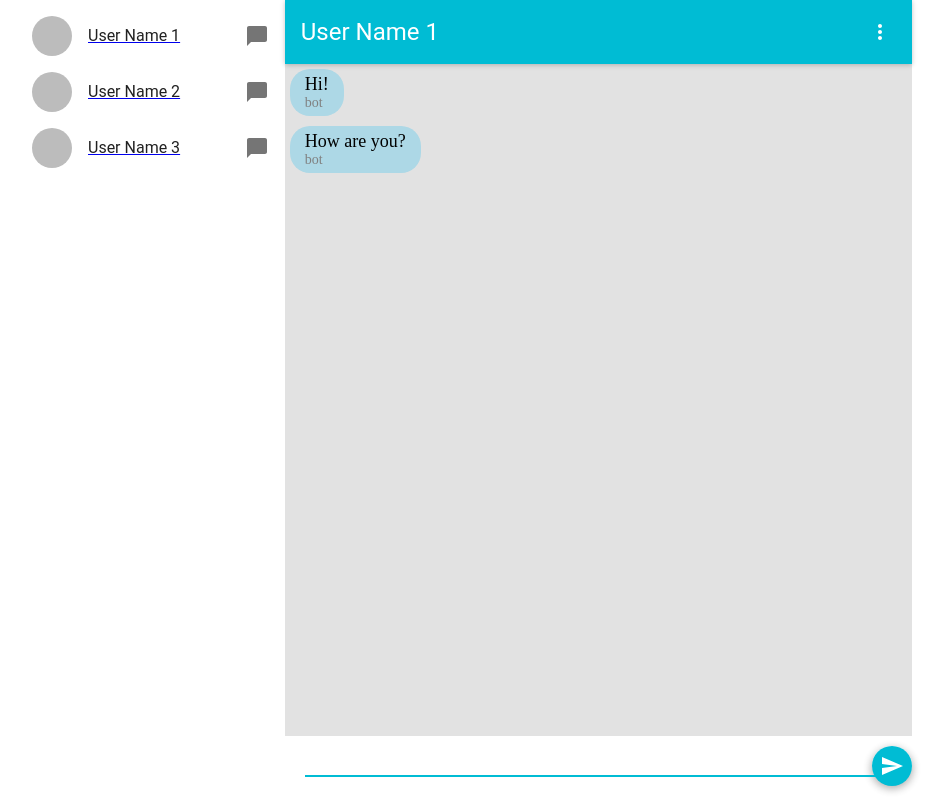
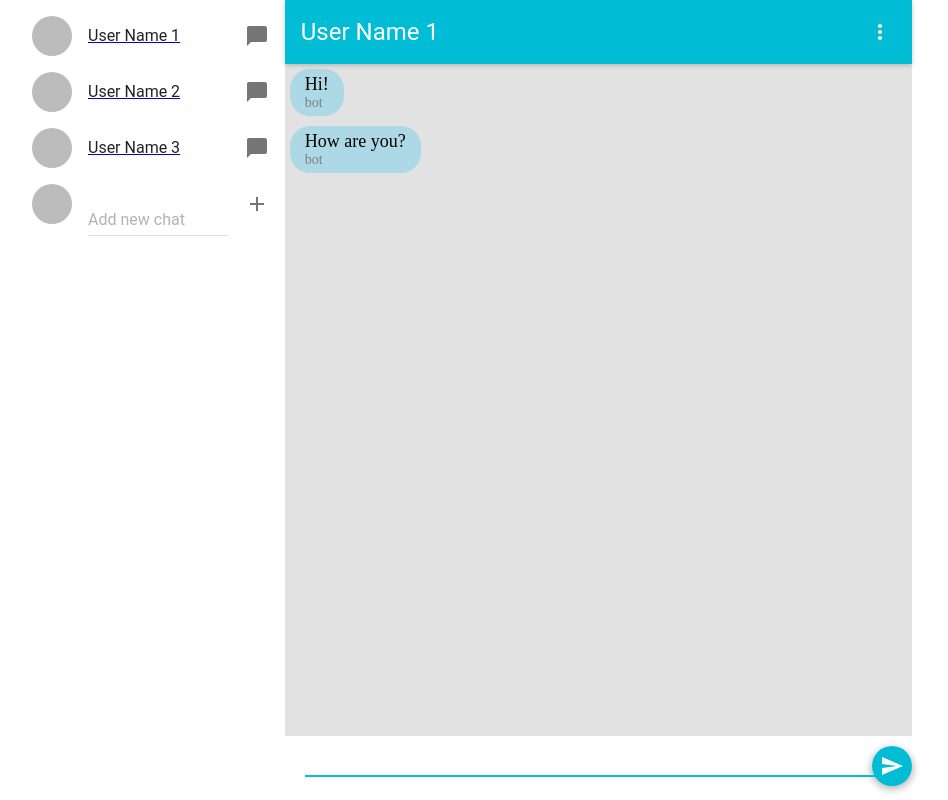
Before and after one commit to vlad4400/messenger, a React app: page / in a window 1280 px wide. Shown: the whole page, without its empty margins (176-1124 px from the left). Built offline with nearby package versions, Linux system fonts and the light colour scheme.

Commit message:
added button 'add new chat'

```diff
--- a/src/components/ChatList.jsx
+++ b/src/components/ChatList.jsx
@@ -1,10 +1,40 @@
 import React from 'react';
-import { Link } from 'react-router-dom';
+import PropTypes from 'prop-types';
+import { Link, Redirect } from 'react-router-dom';
 import {List, ListItem} from 'material-ui/List';
 import CommunicationChatBubble from 'material-ui/svg-icons/communication/chat-bubble';
 import Avatar from 'material-ui/Avatar';
+import { TextField } from 'material-ui';
+import AddIcon from 'material-ui/svg-icons/content/add';
 
 export default class ChatList extends React.Component {
+    static propTypes = {
+        addChat: PropTypes.func.isRequired
+    }
+
+    state = {
+        newChatInput: '',
+    }
+
+    handleChange = (event) => {
+        this.setState({
+            [event.target.name]: event.target.value
+        });
+    }
+
+    handleKeyUp = (event) => {
+        if (event.keyCode === 13) { //Enter
+            this.handleAddChat();
+        }
+    }
+
+    handleAddChat = () => {
+        if (this.state.newChatInput.length > 0) {
+            this.props.addChat(this.state.newChatInput);
+            this.setState({ newChatInput: '' });
+        }
+    }
+
     render() {
         return (
             <List
@@ -22,6 +52,21 @@ export default class ChatList extends React.Component {
                         </Link>
                     )
                 }
+                <ListItem
+                    key="Add new chat"
+                    leftAvatar={ <Avatar src="" /> }
+                    rightIcon={ <AddIcon onClick={ this.handleAddChat } /> }
+                    style={ { height: '60px' } }
+                    children= {<TextField
+                        key="textField"
+                        fullWidth
+                        name="newChatInput"
+                        hintText="Add new chat"
+                        onChange={ this.handleChange }
+                        value={ this.state.newChatInput }
+                        onKeyUp={ this.handleKeyUp }
+                    />}
+                />
             </List>
         )
     }
--- a/src/components/Layout.jsx
+++ b/src/components/Layout.jsx
@@ -1,5 +1,6 @@
 import React from 'react';
 import PropTypes from 'prop-types';
+import { Redirect } from 'react-router-dom';
 import ChatList from './ChatList.jsx';
 import Header from './Header.jsx';
 import MessageField from './MessageField.jsx';
@@ -24,13 +25,28 @@ export default class Layout extends React.Component {
         messages: {
             1: { sender: 'bot', text: "Hi!" },
             2: { sender: 'bot', text: "How are you?" },
-        }
+        },
+        redirect: ''
     };
 
     refInput = React.createRef();
 
+    changeChat = (chatId) => {
+        this.setState({ redirect: `/chat/${chatId}/` });
+    }
+
+    addChat = (userName) => {
+        const { chats } = this.state;
+
+        const chatId = Object.keys(chats).length + 1;
+        this.setState({
+            chats: {...chats, [chatId]: {userName, messageList: [], message: ''}}
+        });
+        this.changeChat(chatId);
+    };
+
     handleClick = () => {
-        this.handleSendMessage('me');
+        this.handleSendMessage();
         this.refInput.current.focus();
     };
 
@@ -46,23 +62,18 @@ export default class Layout extends React.Component {
 
     handleKeyUp = (event) => {
         if (event.keyCode === 13) {
-            this.handleSendMessage('me');
+            this.handleSendMessage();
         }
     }
 
-    handleSendMessage(sender, message = this.state.chats[this.props.chatId].message) {
+    handleSendMessage() {
         const { messages, chats } = this.state;
         const { chatId } = this.props;
+        const sender = 'me';
+        const message = this.state.chats[this.props.chatId].message;
+
         const messageId = ++Object.keys(messages).length;
 
-        if (sender === 'bot') {
-            this.setState({ messages: { ...messages, [messageId]: {sender, text: message} } });
-            this.setState({ chats: {...chats, [chatId]: {
-                ...chats[chatId],
-                messageList: [...chats[chatId].messageList, messageId]
-            } } });
-        } else if (message) {
-            const messageId = ++Object.keys(messages).length;
         this.setState({ messages: { ...messages, [messageId]: {sender, text: message} } });
         this.setState({ chats: {...chats, [chatId]: {
             ...chats[chatId],
@@ -70,6 +81,17 @@ export default class Layout extends React.Component {
             message: ''
         } } });
     }
+
+    handleSendMessageBot(chatId, message) {
+        const { messages, chats } = this.state;
+        const messageId = ++Object.keys(messages).length;
+        const sender = 'bot';
+
+        this.setState({ messages: { ...messages, [messageId]: {sender, text: message} } });
+        this.setState({ chats: {...chats, [chatId]: {
+            ...chats[chatId],
+            messageList: [...chats[chatId].messageList, messageId]
+        } } });
     }
 
     doScrollToDown() {
@@ -78,12 +100,19 @@ export default class Layout extends React.Component {
     }
 
     render() {
+        if (!this.state.chats[this.props.chatId]) {
+            return <Redirect to={'/'} />
+        }
+        if (this.state.redirect) {
+            return <Redirect to={this.state.redirect} />
+        }
         return (
             <div className="layout">
                 <ChatList
                     chats={ this.state.chats }
                     userName={ this.state.chats[this.props.chatId].userName }
                     className="grid-chatlist"
+                    addChat={ this.addChat }
                 />
                 <Header userName={ this.state.chats[this.props.chatId].userName } className="grid-header"/>
                 <MessageField
@@ -113,18 +142,42 @@ export default class Layout extends React.Component {
     }
 
     componentDidMount() {
+        try {
             this.refInput.current.focus();
+        } catch (e) {
+            console.log('Focus not set');
+        }
     }
 
     componentDidUpdate() {
+        if (this.state.redirect) {
+            this.setState({redirect: ''});
+        }
+
+        try {
             this.refInput.current.focus();
             this.doScrollToDown();
+        } catch (e) {
+            console.log('Focus not set');
+        }
+
+        let myFunction = () => {
+            let chatId = this.props.chatId;
+            let previousMessageId = this.state.chats[chatId].messageList.slice(-1)[0]
 
             setTimeout(() => {
-                if (this.state.messages[Object.keys(this.state.messages).length].sender !== 'bot') {
-                    this.handleSendMessage('bot', "Don't bother me, I'm a robot!");
+                    let messageId = this.state.chats[chatId].messageList.slice(-1)[0]; //to get last array's element
+                    if (messageId && previousMessageId === messageId) {
+                        let sender = this.state.messages[messageId].sender;
+
+                        if (sender !== 'bot') {
+                            this.handleSendMessageBot(chatId, "Don't bother me, I'm a robot!");
+                        }
                     }
                 }, 1000
             );
         }
+
+        myFunction();
     }
+}
```
Lines whose indentation alone changed are shown as unchanged.
